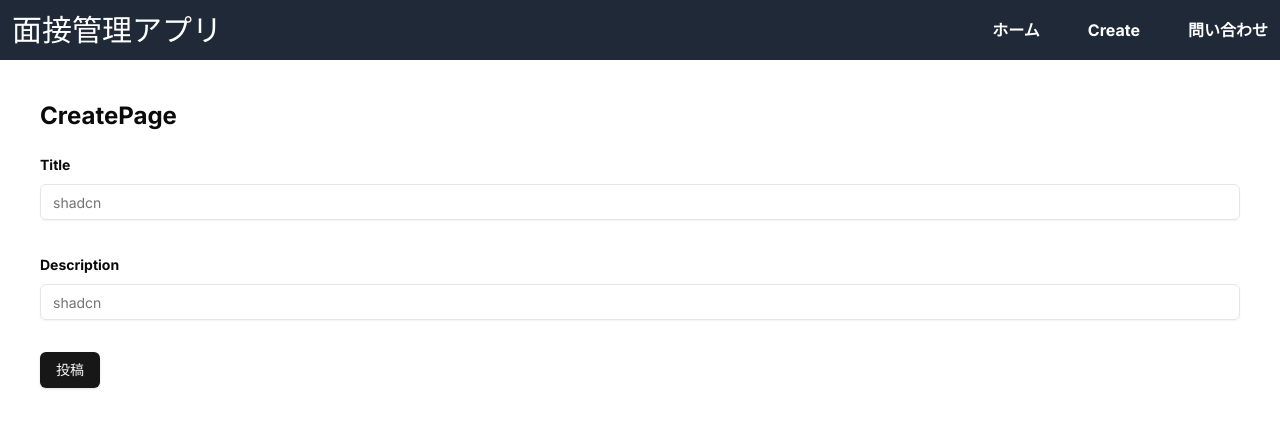
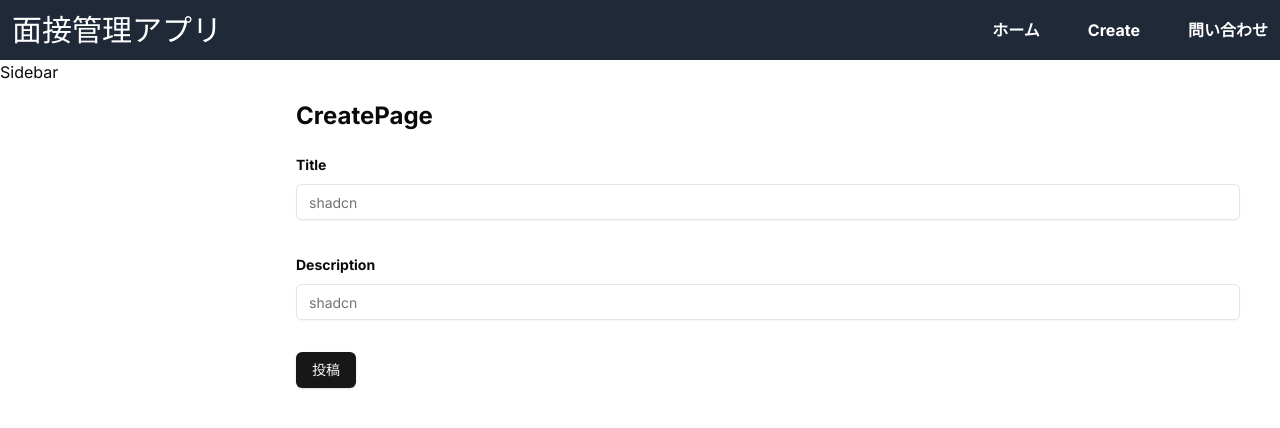
Before and after one commit to ajdjaiuoapooiad/next-port, a Next.js app: page /create-post in a window 1280 px wide. Shown: the top 428 px of the page. Built offline with nearby package versions, Linux system fonts and the light colour scheme.

Commit message:
cretePage action ok

```diff
--- a/app/(dashboard)/create-post/page.tsx
+++ b/app/(dashboard)/create-post/page.tsx
@@ -8,6 +8,7 @@ import { Form, FormControl, FormField, FormItem, FormLabel, FormMessage } from '
 import { Input } from '@/components/ui/input'
 import React from 'react'
 import { useForm } from "react-hook-form"
+import { post } from "@/utils/actions"
 
 
 export const formSchema = z.object({
@@ -30,11 +31,19 @@ const CreatePost = () => {
   function onSubmit(values: z.infer<typeof formSchema>) {
     // Do something with the form values.
     // ✅ This will be type-safe and validated.
+    const { title, description } = values
+    post({ title, description })
     console.log(values)
   }
 
   return (
-    <div className="px-10 py-10">
+    <div className='grid grid-cols-5'>
+      <div className='col-span-1'>
+        <h1>Sidebar</h1>
+      </div>
+
+
+      <div className="col-span-4 px-10 py-10">
         <h1 className="text-2xl font-bold pb-5">CreatePage</h1>
         <Form {...form}  >
           <form onSubmit={form.handleSubmit(onSubmit)} className="space-y-8">
@@ -71,6 +80,7 @@ const CreatePost = () => {
           </form>
         </Form>
       </div>
+    </div>
   )
 }
 
--- a/utils/actions.ts
+++ b/utils/actions.ts
@@ -14,6 +14,6 @@ export const post = async ({title, description}: z.infer<typeof formSchema>) =>
             description,
         },
     })
-    revalidatePath('/')
-    redirect('/')
+    revalidatePath('/posts')
+    redirect('/posts')
 }
```
Lines whose indentation alone changed are shown as unchanged.
